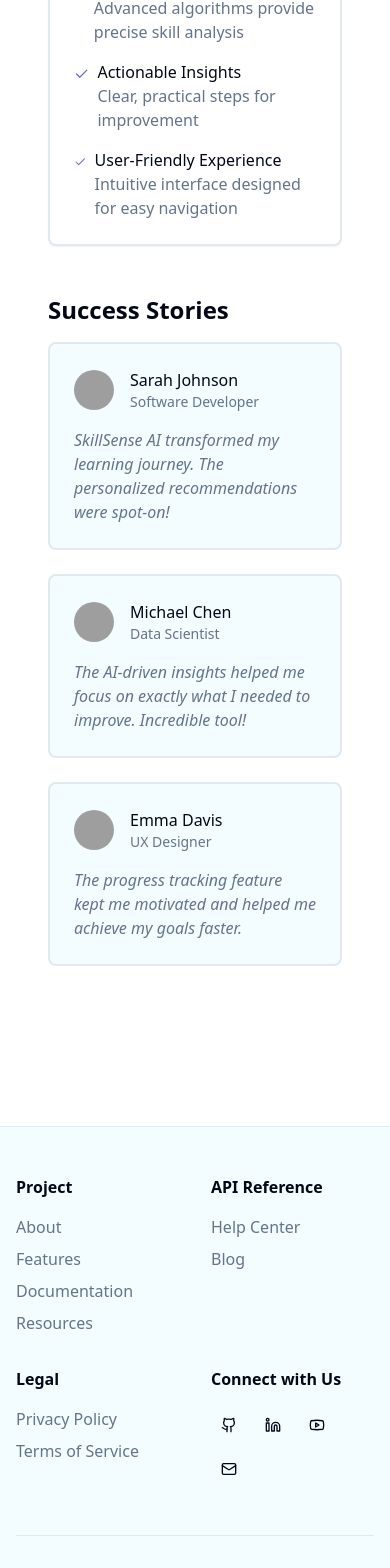
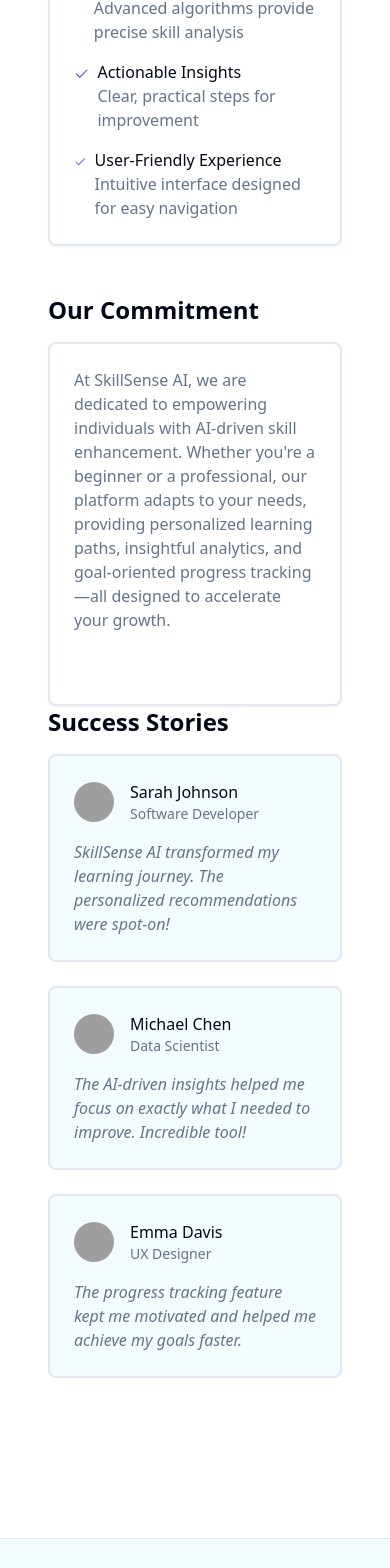
Before and after one commit to atharvkathe/growthwise-guide, a React (Vite) app: page / in a window 390 px wide. Shown: the part 5746-7314 px from the top of the page. Built offline with nearby package versions, Linux system fonts and the light colour scheme; grey boxes are pictures that could not be loaded.

Commit message:
Add 'Our Commitment' section
Adds a new section titled "Our Commitment" below the "Why Choose Us?" section on the homepage.  This section contains a concise message about the platform's dedication to AI-driven skill enhancement.

```diff
--- a/src/pages/Index.tsx
+++ b/src/pages/Index.tsx
@@ -357,6 +357,22 @@ const Index = () => {
                 whileInView={{ opacity: 1, x: 0 }}
                 viewport={{ once: true }}
               >
+                <h3 className="text-2xl font-bold mb-4">Our Commitment</h3>
+                <Card className="border-2 shadow-sm hover:shadow-md transition-all duration-300 h-full">
+                  <CardContent className="pt-6">
+                    <p className="text-muted-foreground">
+                      At SkillSense AI, we are dedicated to empowering individuals with AI-driven skill enhancement. Whether you're a beginner or a professional, our platform adapts to your needs, providing personalized learning paths, insightful analytics, and goal-oriented progress tracking—all designed to accelerate your growth.
+                    </p>
+                  </CardContent>
+                </Card>
+              </motion.div>
+
+              <motion.div
+                initial={{ opacity: 0, x: 20 }}
+                whileInView={{ opacity: 1, x: 0 }}
+                viewport={{ once: true }}
+                className="lg:col-span-2"
+              >
                 <h3 className="text-2xl font-bold mb-4">Success Stories</h3>
                 <div className="space-y-6">
                   {testimonials.map((testimonial, index) => (
```
